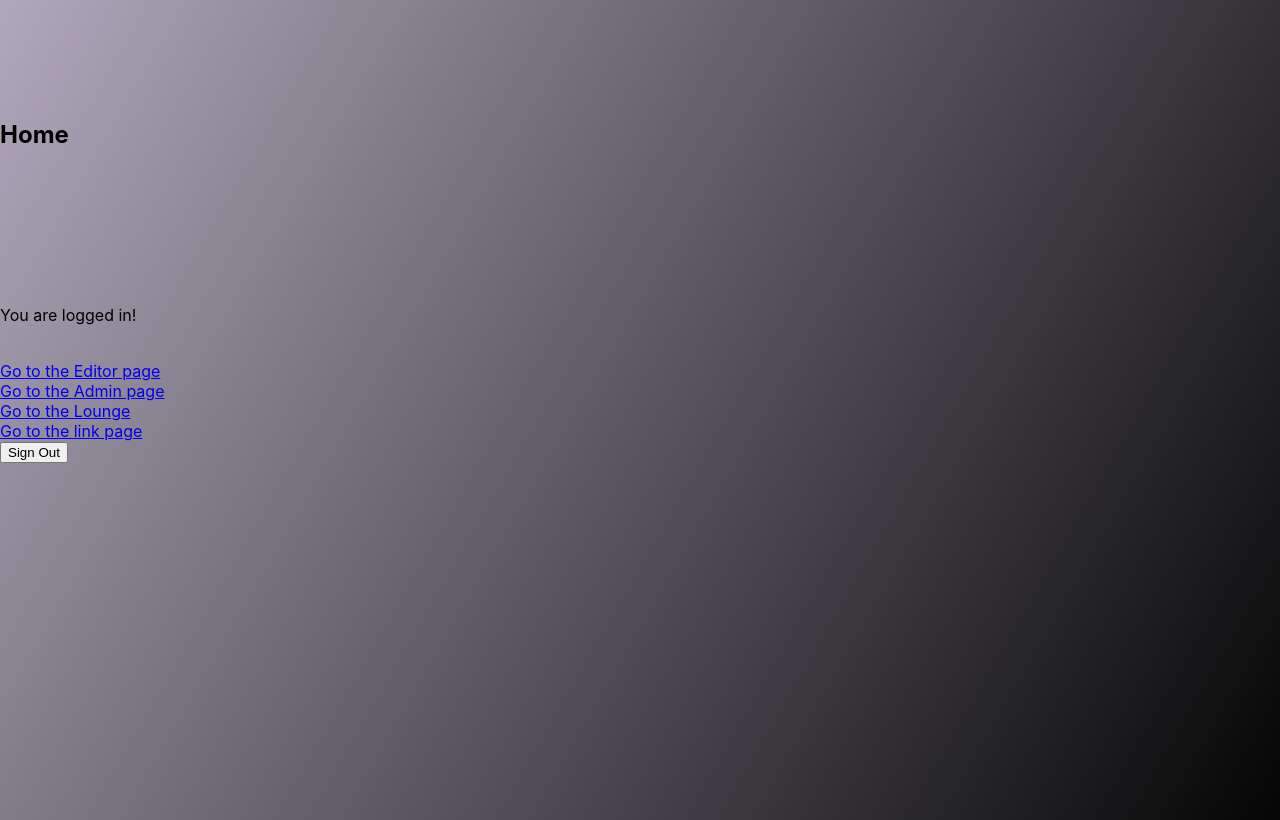
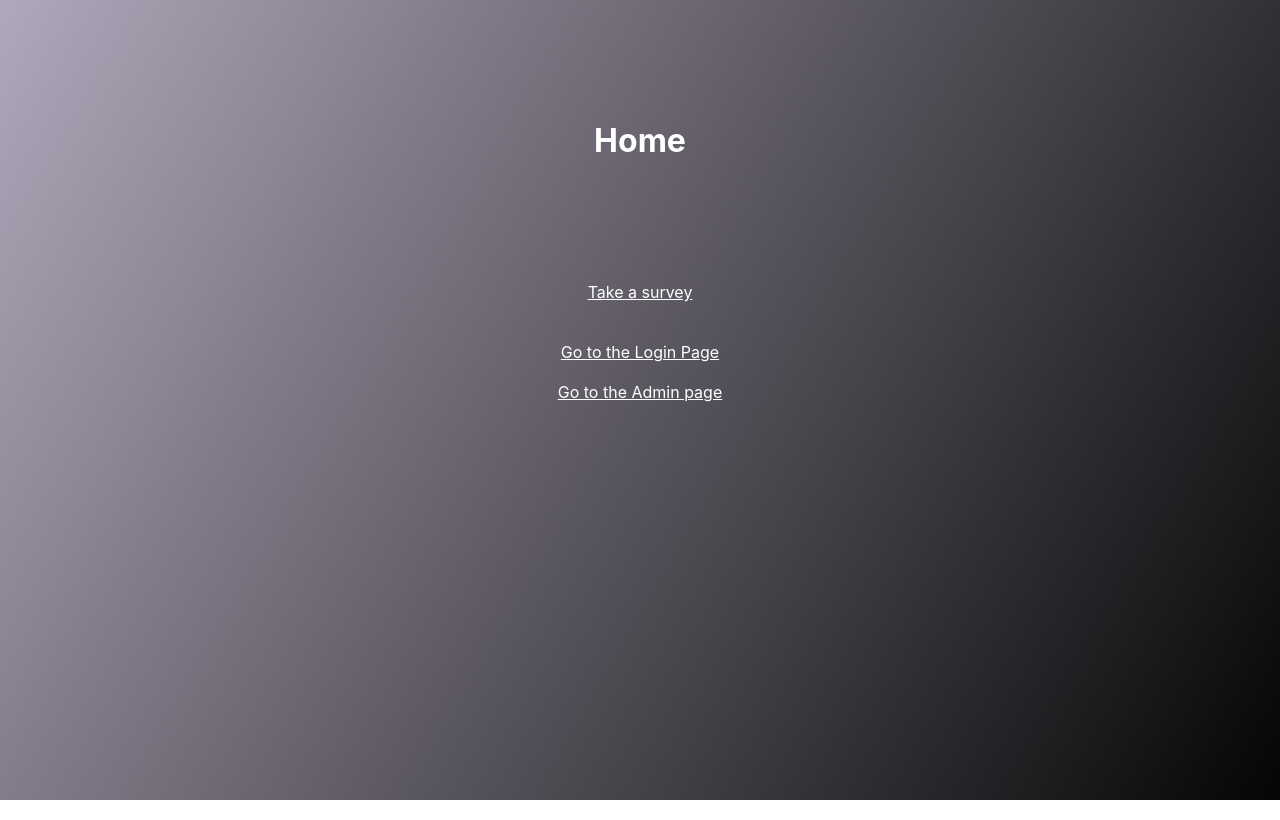
Before and after one commit to Nadim-Nahle/Survey-Builder, a React (Create React App) app in the folder react-frontend/: page / in a window 1280 px wide. Built offline with nearby package versions, Linux system fonts and the light colour scheme.

Commit message:
Frontend Fix- Homepage

```diff
--- a/react-frontend/src/App.js
+++ b/react-frontend/src/App.js
@@ -5,6 +5,7 @@ import {Routes, Route, Router} from 'react-router-dom';
 import Signup from "./admin/signup";
 import Layout from "./Layout";
 import Home from "./Home";
+import RequireAuth from "./admin/RequireAuth";
 
 
 function App() {
@@ -12,12 +13,15 @@ function App() {
       <Routes>
       <Route path="/" element ={<Layout />}>
         /* public routes */
-        <Route path="login" element ={<Login />} />
-        <Route path="aignup" element ={<Signup />} />
+        <Route path="admin/login" element ={<Login />} />
+        <Route path="admin/user" element ={<user />} />
+        <Route path="/" element ={<Home />} />
 
         /* protected routes */
-        <Route path="survey" element ={<Survey />} />
-        <Route path="/" element ={<Home />} />
+        <Route element={<RequireAuth />}>
+          <Route path="admin/survey" element ={<Survey />} />
+
+        </Route>
 
         /* 404 roue */
 
--- a/react-frontend/src/Home.jsx
+++ b/react-frontend/src/Home.jsx
@@ -1,6 +1,7 @@
 import { useNavigate, Link } from "react-router-dom";
 import { useContext } from "react";
 import AuthContext from "./context/AuthProvider";
+import './index.css';
 
 const Home = () => {
     const { setAuth } = useContext(AuthContext);
@@ -14,22 +15,17 @@ const Home = () => {
     }
 
     return (
-        <section>
+        <div className="centre">
             <h1>Home</h1>
+            <Link to="./admin/user">Take a survey</Link>
             <br />
-            <p>You are logged in!</p>
             <br />
-            <Link to="/editor">Go to the Editor page</Link>
+            <Link to="/admin/login">Go to the Login Page</Link>
             <br />
-            <Link to="/admin">Go to the Admin page</Link>
+            <Link to="admin/survey">Go to the Admin page</Link>
             <br />
-            <Link to="/lounge">Go to the Lounge</Link>
-            <br />
-            <Link to="/linkpage">Go to the link page</Link>
-            <div className="flexGrow">
-                <button onClick={logout}>Sign Out</button>
-            </div>
-        </section>
+
+        </div>
     )
 }
 
--- a/react-frontend/src/admin/RequireAuth.js
+++ b/react-frontend/src/admin/RequireAuth.js
@@ -10,7 +10,7 @@ const RequireAuth = ({ allowedRoles }) => {
             ? <Outlet />
             : auth?.user
                 ? <Navigate to="/unauthorized" state={{ from: location }} replace />
-                : <Navigate to="/login" state={{ from: location }} replace />
+                : <Navigate to="/admin/login" state={{ from: location }} replace />
     );
 }
 
--- a/react-frontend/src/index.css
+++ b/react-frontend/src/index.css
@@ -11,3 +11,14 @@ code {
   font-family: source-code-pro, Menlo, Monaco, Consolas, 'Courier New',
     monospace;
 }
+.centre{
+  display: flex;
+  flex-direction: column;
+  align-items: center;
+  align-content: center;
+  justify-content: center;
+  color: white;
+}
+a {
+  color:white;
+}
```
